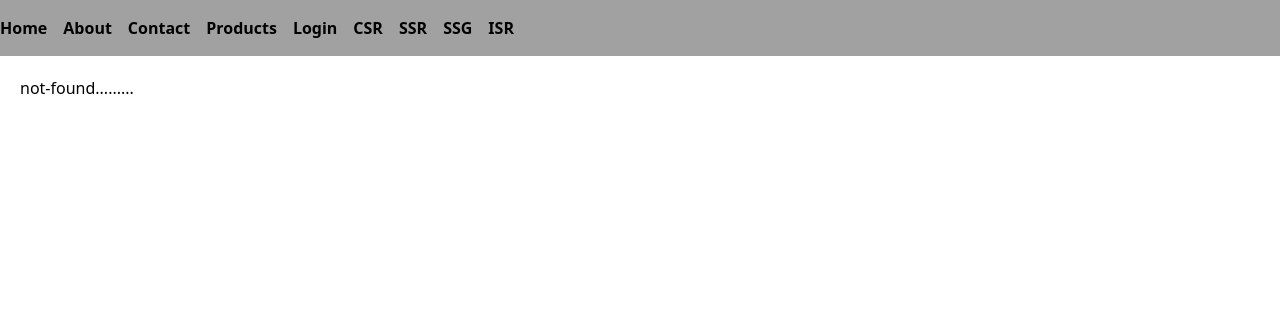
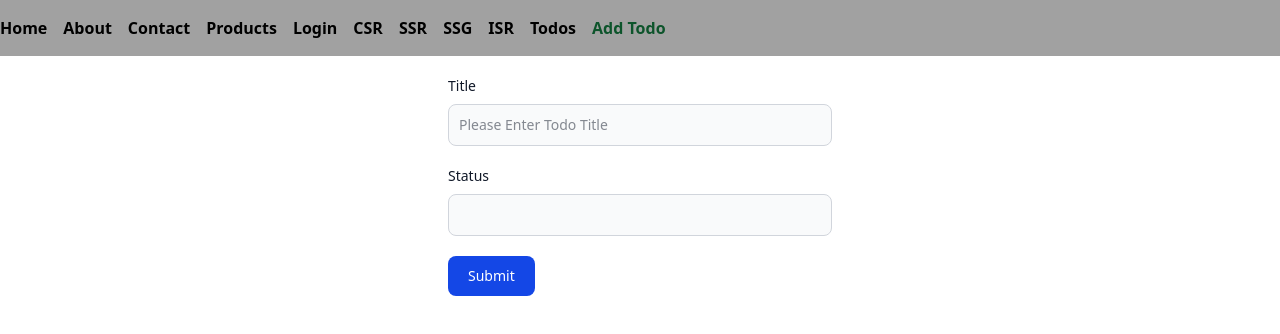
Before and after one commit to MonaSoliman009/Next-Demo-R3, a Next.js app: page /todos/add in a window 1280 px wide. Before the commit this address had no page. Shown: the top 334 px of the page. Built offline with nearby package versions, Linux system fonts and the light colour scheme.

Commit message:
feat(Day 3)Api & dynamic metadata & api integeration

```diff
--- a/app/_components/Navbar/index.js
+++ b/app/_components/Navbar/index.js
@@ -13,7 +13,10 @@ const links = [
     { name: 'CSR', path: '/csr' },
     { name: 'SSR', path: '/ssr' },
     { name: 'SSG', path: '/ssg' },
-    { name: 'ISR', path: '/isr' }
+    { name: 'ISR', path: '/isr' },
+     { name: 'Todos', path: '/todos' },
+     { name: 'Add Todo', path: '/todos/add' },
+
 ]
 export default function Navbar() {
     const pathname = usePathname()
--- /dev/null
+++ b/app/_lib/actions.js
@@ -0,0 +1,10 @@
+"use server"
+import { redirect } from "next/navigation"
+import todosModel from "./schema/todos"
+
+export async function saveTodo(formData) {
+    let title = formData.get("title")
+    let status = formData.get("status")
+    let newTodo = await todosModel.create({ title, status })
+     redirect('/todos')
+}
--- a/app/_lib/schema/todos.js
+++ b/app/_lib/schema/todos.js
@@ -13,6 +13,6 @@ const todosSchema=mongoose.Schema({
 })
 
 
-const todosModel=mongoose.model('todo',todosSchema)
+const todosModel=mongoose.models.todo|| mongoose.model('todo',todosSchema)
 
 export default todosModel
--- /dev/null
+++ b/app/api/todos/[id]/route.js
@@ -0,0 +1,16 @@
+import todosModel from "@/app/_lib/schema/todos"
+
+export async function GET(req, { params }) {
+
+    try {
+        let resolvedParams = await params
+        let todo = await todosModel.findById(resolvedParams.id)
+        if (!todo) {
+            return new Response('not found', { status: 404 })
+        }
+        return new Response(JSON.stringify(todo), { status: 200 })
+    } catch (err) {
+        return new Response(err.message, { status: 500 })
+
+    }
+}
--- a/app/products/[id]/page.js
+++ b/app/products/[id]/page.js
@@ -17,6 +17,22 @@ export async function generateStaticParams() {
     return ids //[{id:"1",{id:"2"}},..............]
 }
 
+
+// export const metadata={
+//     title:"Product Details",
+//     description:"this is details page"
+// }
+
+
+export async function generateMetadata({params:{id}}){
+
+ const product = await  getSingleProduct(id)
+    return {
+        title:product.title,
+        description:product.description
+    }
+}
+
 export default async function page({ params }) {
     const { id } = await params
 
--- /dev/null
+++ b/app/todos/add/page.js
@@ -0,0 +1,105 @@
+// "use client"
+// import { useRouter } from 'next/navigation'
+// import { useState } from 'react'
+
+
+// export default function page() {
+
+
+//     const router = useRouter()
+
+//     const [todo, setTodo] = useState({
+//         title: "",
+//         status: ""
+//     })
+
+
+//     const handleChange = (e) => {
+
+//         setTodo({ ...todo, [e.target.name]: e.target.value })//{status:"",title:"mona"}
+//     }
+
+//     const handleSubmit = async (evt) => {
+//         evt.preventDefault()
+//         //validation
+
+//         try {
+//             let res = await fetch("http://localhost:3000/api/todos", {
+//                 method: "POST",
+//                 headers: {
+//                     "Content-Type": "application/json"
+//                 },
+//                 body: JSON.stringify(todo)
+
+//             })
+
+//             router.push('/todos')
+
+//         }catch(err){
+
+//             console.log(err);
+
+//         }
+
+
+//     }
+
+//     return (
+//         <>
+
+//             <form className="max-w-sm mx-auto" onSubmit={(e) => { handleSubmit(e) }} >
+//                 <div className="mb-5">
+//                     <label htmlFor="title" className="block mb-2 text-sm font-medium text-gray-900 dark:text-white">Title</label>
+//                     <input type="text" id="title" className="bg-gray-50 border border-gray-300 text-gray-900 text-sm rounded-lg focus:ring-blue-500 focus:border-blue-500 block w-full p-2.5 dark:bg-gray-700 dark:border-gray-600 dark:placeholder-gray-400 dark:text-white dark:focus:ring-blue-500 dark:focus:border-blue-500"
+//                         placeholder="Please Enter Todo Title" required
+//                         value={todo.title}
+//                         onChange={(e) => { handleChange(e) }}
+//                         name="title"
+//                     />
+//                 </div>
+//                 <div className="mb-5">
+//                     <label htmlFor="status" className="block mb-2 text-sm font-medium text-gray-900 dark:text-white">Status</label>
+//                     <input type="text" id="status"
+//                         className="bg-gray-50 border border-gray-300 text-gray-900 text-sm rounded-lg focus:ring-blue-500 focus:border-blue-500 block w-full p-2.5 dark:bg-gray-700 dark:border-gray-600 dark:placeholder-gray-400 dark:text-white dark:focus:ring-blue-500 dark:focus:border-blue-500" required
+//                         value={todo.status}
+//                         onChange={(e) => { handleChange(e) }}
+//                         name="status"
+//                     />
+//                 </div>
+
+//                 <button type="submit" className="text-white bg-blue-700 hover:bg-blue-800 focus:ring-4 focus:outline-none focus:ring-blue-300 font-medium rounded-lg text-sm w-full sm:w-auto px-5 py-2.5 text-center dark:bg-blue-600 dark:hover:bg-blue-700 dark:focus:ring-blue-800">Submit</button>
+//             </form>
+
+//         </>
+//     )
+// }
+
+// ------------------------------------------------------------------------------------
+import { saveTodo } from "@/app/_lib/actions";
+
+export default function page() {
+
+    return (
+        <>
+            <form className="max-w-sm mx-auto" action={saveTodo}>
+                <div className="mb-5">
+                    <label htmlFor="title" className="block mb-2 text-sm font-medium text-gray-900 dark:text-white">Title</label>
+                    <input type="text" id="title" className="bg-gray-50 border border-gray-300 text-gray-900 text-sm rounded-lg focus:ring-blue-500 focus:border-blue-500 block w-full p-2.5 dark:bg-gray-700 dark:border-gray-600 dark:placeholder-gray-400 dark:text-white dark:focus:ring-blue-500 dark:focus:border-blue-500"
+                        placeholder="Please Enter Todo Title" required
+                        name="title"
+                    />
+                </div>
+                <div className="mb-5">
+                    <label htmlFor="status" className="block mb-2 text-sm font-medium text-gray-900 dark:text-white">Status</label>
+                    <input type="text" id="status"
+                        className="bg-gray-50 border border-gray-300 text-gray-900 text-sm rounded-lg focus:ring-blue-500 focus:border-blue-500 block w-full p-2.5 dark:bg-gray-700 dark:border-gray-600 dark:placeholder-gray-400 dark:text-white dark:focus:ring-blue-500 dark:focus:border-blue-500" required
+                        name="status"
+                    />
+                </div>
+
+                <button type="submit" className="text-white bg-blue-700 hover:bg-blue-800 focus:ring-4 focus:outline-none focus:ring-blue-300 font-medium rounded-lg text-sm w-full sm:w-auto px-5 py-2.5 text-center dark:bg-blue-600 dark:hover:bg-blue-700 dark:focus:ring-blue-800">Submit</button>
+            </form>
+
+        </>
+    )
+}
--- /dev/null
+++ b/app/todos/page.js
@@ -0,0 +1,64 @@
+// "use client"
+
+
+
+// import { useState, useEffect } from "react"
+
+// export default function page() {
+
+//     const [todos, setTodos] = useState([]);
+//     useEffect(() => {
+//         fetch("http://localhost:3000/api/todos").then((res) => res.json()).then((data) => {
+//             setTodos(data)
+//         }).catch((err) => {
+//             console.log(err);
+
+//         })
+//     }, [])
+
+
+
+//     return (
+//       <>
+//                   <div className="grid grid-cols-4 gap-3">
+//                 {todos.map((todo) =>
+
+//                     <div key={todo._id} className="max-w-sm bg-white border border-gray-200 rounded-lg shadow-sm dark:bg-gray-800 dark:border-gray-700">
+//                         <div className="p-5">
+//                             <a href="#">
+//                                 <h5 className="mb-2 text-2xl font-bold tracking-tight text-gray-900 dark:text-white">{todo.title}</h5>
+//                             </a>
+//                             <p className="mb-3 font-normal text-gray-700 dark:text-gray-400 line-clamp-1">{todo.status}</p>
+//                         </div>
+//                     </div>
+//                 )}
+//             </div>
+//       </>
+//     )
+// }
+
+// ---------------------------------------------------------------------
+import { GET } from "../api/todos/route"
+
+export default async function page() {
+    let res = await GET();
+    let todos = await res.json()
+    return (
+        <>
+            <div className="grid grid-cols-4 gap-3">
+                {todos.map((todo) =>
+
+                    <div key={todo._id} className="max-w-sm bg-white border border-gray-200 rounded-lg shadow-sm dark:bg-gray-800 dark:border-gray-700">
+                        <div className="p-5">
+                            <a href="#">
+                                <h5 className="mb-2 text-2xl font-bold tracking-tight text-gray-900 dark:text-white">{todo.title}</h5>
+                            </a>
+                            <p className="mb-3 font-normal text-gray-700 dark:text-gray-400 line-clamp-1">{todo.status}</p>
+                        </div>
+                    </div>
+                )}
+            </div>
+
+        </>
+    )
+}
```
Also changed, not shown: app/api/todos/route.js (+9 -2 lines).
